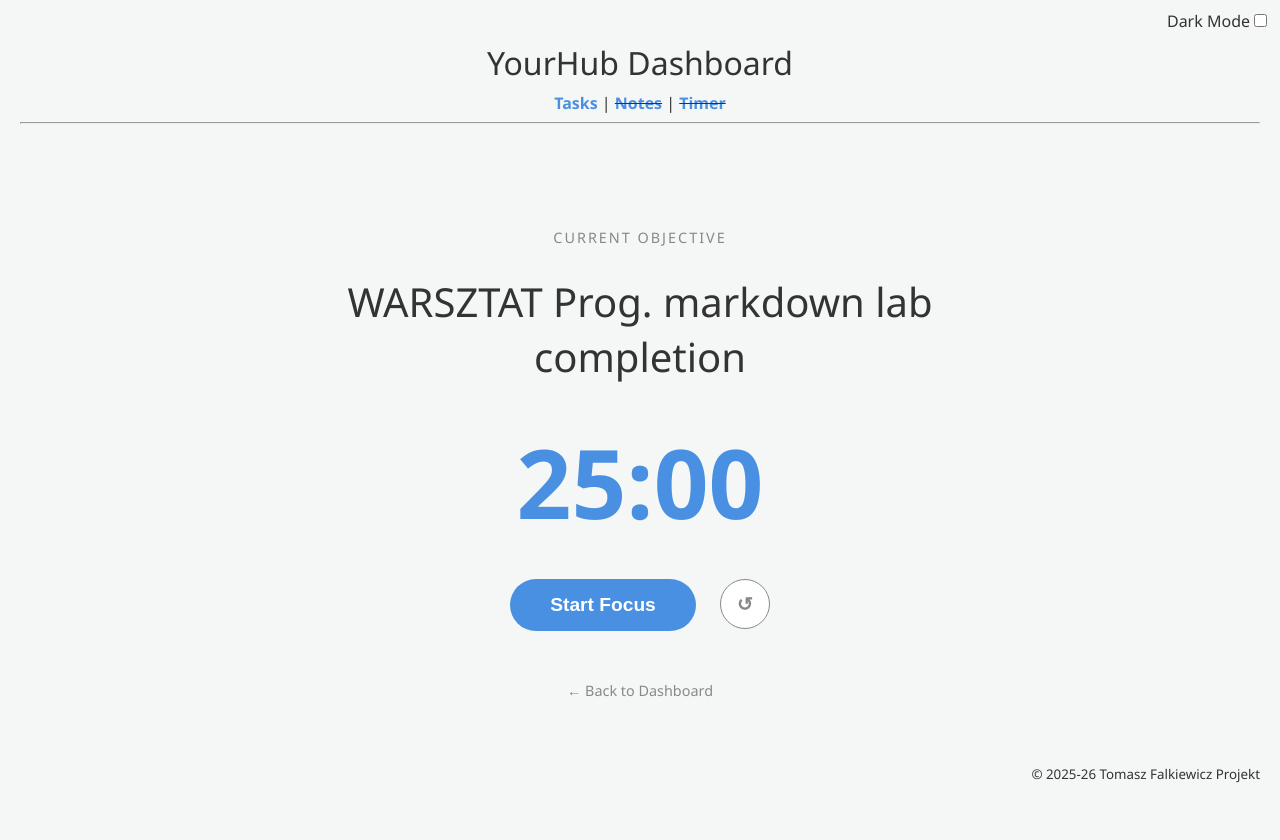
After one commit to TomekFFS/Studying_productivity_app, a Flask app: page /tasks/focus_mode/786c21cc-d3cf-4386-8779-7024a7f6e133 in a window 1280 px wide. The commit adds this page. Run offline with Flask 3, Linux system fonts and the light colour scheme.

Commit message:
Added a prototype of 'focus mode' feature

```diff
--- a/app/routes/tasks.py
+++ b/app/routes/tasks.py
@@ -61,3 +61,11 @@ def uncomplete_task(task_id):
     save_tasks(tasks)  # save the tasks altogether
 
     return redirect(url_for("tasks.list_tasks"))
+
+@bp.route("/focus_mode/<task_id>", methods=["GET"])
+def focus_mode(task_id):
+    task = next((t for t in get_tasks() if t["id"] == task_id), None)  # find the task by id
+
+    if not task:
+        return redirect(url_for("tasks.list_tasks"))  # if task not found, redirect to task list
+    return render_template("focus_mode.html", task=task)  # render the focus mode template with the task details
--- a/app/static/style.css
+++ b/app/static/style.css
@@ -144,6 +144,81 @@ ul { list-style: none; padding: 0; }
     padding: 5px;
 }
 
+/* --- Focus Mode Styles --- */
+.focus-container {
+    text-align: center;
+    margin-top: 4rem;
+    max-width: 600px;
+    margin-left: auto;
+    margin-right: auto;
+}
+
+.focus-label {
+    color: var(--text-muted);
+    text-transform: uppercase;
+    letter-spacing: 2px;
+    font-size: 0.9rem;
+    margin-bottom: 0.5rem;
+}
+
+.focus-task-title {
+    font-size: 2.5rem;
+    margin-bottom: 2rem;
+    color: var(--text-color);
+}
+
+.timer-display {
+    font-size: 6rem;
+    font-weight: bold;
+    /* tabular-nums ensures the numbers don't jump around as they change width */
+    font-variant-numeric: tabular-nums;
+    color: var(--primary-color);
+    margin: 2rem 0;
+}
+
+.focus-controls {
+    display: flex;
+    justify-content: center;
+    gap: 1.5rem;
+    margin-bottom: 3rem;
+}
+
+.btn-large {
+    font-size: 1.2rem;
+    padding: 15px 40px;
+}
+
+.btn-circle {
+    width: 50px;
+    height: 50px;
+    border-radius: 50%;
+    background-color: var(--card-bg);
+    border: 1px solid var(--text-muted);
+    font-size: 1.2rem;
+    display: flex;
+    align-items: center;
+    justify-content: center;
+    color: var(--text-muted);
+    transition: all 0.2s;
+}
+
+.btn-circle:hover {
+    background-color: var(--danger-color);
+    color: white;
+    border-color: var(--danger-color);
+}
+
+.focus-back-link {
+    color: var(--text-muted);
+    text-decoration: none;
+    font-size: 0.9rem;
+    transition: color 0.2s;
+}
+
+.focus-back-link:hover {
+    color: var(--primary-color);
+}
+
 .btn-icon:hover { background-color: #f0f0f0; border-radius: 50%; }
 .text-success { color: var(--success-color); }
 .text-danger { color: var(--danger-color); }
--- /dev/null
+++ b/app/static/timer.js
@@ -0,0 +1,65 @@
+
+
+let timeLeft = 25 * 60; // 25 minutes
+let timerId = null;
+let isRunning = false;
+
+const display = document.getElementById('timer-display');
+const startBtn = document.getElementById('start-btn');
+const resetBtn = document.getElementById('reset-btn');
+
+function updateDisplay() {
+    const minutes = Math.floor(timeLeft / 60);
+    const seconds = timeLeft % 60;
+    display.textContent = `${minutes}:${seconds < 10 ? '0' : ''}${seconds}`;
+    document.title = `(${minutes}:${seconds < 10 ? '0' : ''}${seconds}) Focus`;
+}
+
+function startTimer() {
+    if (isRunning) return;
+
+    isRunning = true;
+    startBtn.textContent = "Pause";
+    // We can change style via class or direct style.
+    // Let's stick to simple logic here.
+    startBtn.style.backgroundColor = "var(--danger-color)";
+
+    timerId = setInterval(() => {
+        timeLeft--;
+        updateDisplay();
+
+        if (timeLeft <= 0) {
+            clearInterval(timerId);
+            isRunning = false;
+            startBtn.textContent = "Finished!";
+            alert("Focus session complete! Take a break. ☕");
+        }
+    }, 1000);
+}
+
+function pauseTimer() {
+    clearInterval(timerId);
+    isRunning = false;
+    startBtn.textContent = "Resume";
+    startBtn.style.backgroundColor = ""; // Reset to default CSS
+}
+
+function resetTimer() {
+    pauseTimer();
+    timeLeft = 25 * 60;
+    startBtn.textContent = "Start Focus";
+    updateDisplay();
+}
+
+startBtn.addEventListener('click', () => {
+    if (isRunning) {
+        pauseTimer();
+    } else {
+        startTimer();
+    }
+});
+
+resetBtn.addEventListener('click', resetTimer);
+
+// Init
+updateDisplay();
--- a/app/templates/base.html
+++ b/app/templates/base.html
@@ -37,6 +37,7 @@
         document.addEventListener('DOMContentLoaded', function() {
             const list = document.getElementById('task-list');
 
+            if (!list) return; // If there's no task list, skip the rest
             // --- PART A: LOAD SAVED ORDER ---
             // We do this immediately so the user doesn't see a "flicker"
             const savedOrder = localStorage.getItem('myTaskOrder');
@@ -71,6 +72,6 @@
             });
         });
     </script>
-    <script src="../static/script.js"></script>
+    <script src="{{ url_for('static', filename='script.js') }}"></script>
 </body>
 </html>
--- a/app/templates/dashboard.html
+++ b/app/templates/dashboard.html
@@ -37,6 +37,10 @@
                     <form action="{{ url_for('tasks.delete_task', task_id=task.id) }}" method="POST">
                         <button type="submit" class="btn-icon text-danger" title="Delete">🗑</button>
                     </form>
+
+                    <a href="{{ url_for('tasks.focus_mode', task_id=task.id) }}" class="btn-icon" style="text-decoration: none; margin-right: 5px;" title="Focus Mode">
+                        🎯
+                    </a>
                 </div>
             </li>
         {% else %}
--- /dev/null
+++ b/app/templates/focus_mode.html
@@ -0,0 +1,25 @@
+{% extends 'base.html' %}
+
+{% block content %}
+<div class="focus-container">
+
+    <div class="focus-label">Current Objective</div>
+    <h1 class="focus-task-title">{{ task.title }}</h1>
+
+    <div id="timer-display" class="timer-display">
+        25:00
+    </div>
+
+    <div class="focus-controls">
+        <button id="start-btn" class="btn-primary btn-large">Start Focus</button>
+        <button id="reset-btn" class="btn-circle" title="Reset Timer">↺</button>
+    </div>
+
+    <div>
+        <a href="{{ url_for('tasks.list_tasks') }}" class="focus-back-link">&larr; Back to Dashboard</a>
+    </div>
+
+</div>
+
+<script src="{{ url_for('static', filename='timer.js') }}"></script>
+{% endblock %}
```
